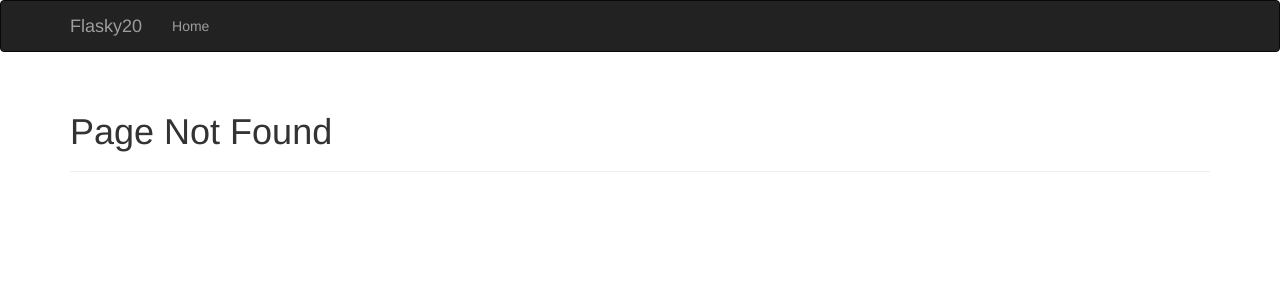
After one commit to joyc/flasky_20, a Flask app: template templates/404.html in a window 1280 px wide. The commit adds this page. Shown: the top 300 px of the page. Run offline with Flask 2, Linux system fonts and the light colour scheme; the template is opened without the code that fills it, so the values that code supplies are empty; some libraries are stand-ins or nearby versions.

Commit message:
use Flask-Bootstrap for templates

```diff
--- a/hello.py
+++ b/hello.py
@@ -1,8 +1,10 @@
 from flask import Flask
 from flask import request
 from flask import render_template
+from flask_bootstrap import Bootstrap
 
 app = Flask(__name__)
+bootstrap = Bootstrap(app)
 
 @app.route('/')
 def index():
@@ -18,6 +20,13 @@ app.add_url_rule('/top', 'top', top)
 def user(name):
     return render_template('user.html', name=name)
 
+@app.errorhandler(404)
+def page_not_found(e):
+    return render_template('404.html'), 404
+
+@app.errorhandler(500)
+def internal_server_error(e):
+    return render_template('404.html'), 500
 
 if __name__ == '__main__':
     app.run(debug=True)
--- /dev/null
+++ b/templates/404.html
@@ -0,0 +1,9 @@
+{% extends "base.html" %}
+
+{% block title %}Flasky20 - Page Not Found{% endblock %}
+
+{% block page_content %}
+<div class="page-header">
+    <h1>Page Not Found</h1>
+</div>
+{% endblock %}
--- a/templates/base.html
+++ b/templates/base.html
@@ -1,12 +1,32 @@
-<!DOCTYPE html>
-<html lang="en">
-<head>
-    {% block head %}
-    <title>{% block title %}{% endblock %} - Flask Application</title>
-    {% endblock %}
-</head>
-<body>
-    {% block body %}
-    {% endblock %}
-</body>
-</html>
+{% extends "bootstrap/base.html" %}
+
+{% block title %}Flasky20{% endblock %}
+
+{% block navbar %}
+<div class="navbar navbar-inverse" role="navigation">
+    <div class="container">
+        <div class="navbar-header">
+            <button type="button" class="navbar-toggle" data-toggle="collapse"
+            data-target=".navbar-collapse">
+                <span class="sr-only">Toggle navigation</span>
+                <span class="sr-only">Toggle navigation</span>
+                <span class="icon-bar"></span>
+                <span class="icon-bar"></span>
+                <span class="icon-bar"></span>
+            </button>
+            <a class="navbar-brand" href="/">Flasky20</a>
+        </div>
+        <div class="navbar-collapse collapse">
+            <ul class="nav navbar-nav">
+                <li><a href="/">Home</a></li>
+            </ul>
+        </div>
+    </div>
+</div>
+{% endblock %}
+
+{% block content %}
+<div class="container">
+    {% block page_content %}{% endblock %}
+</div>
+{% endblock %}
```
Also changed, not shown: templates/500.html (added, +9 -0 lines), templates/user.html (+9 -10 lines).
